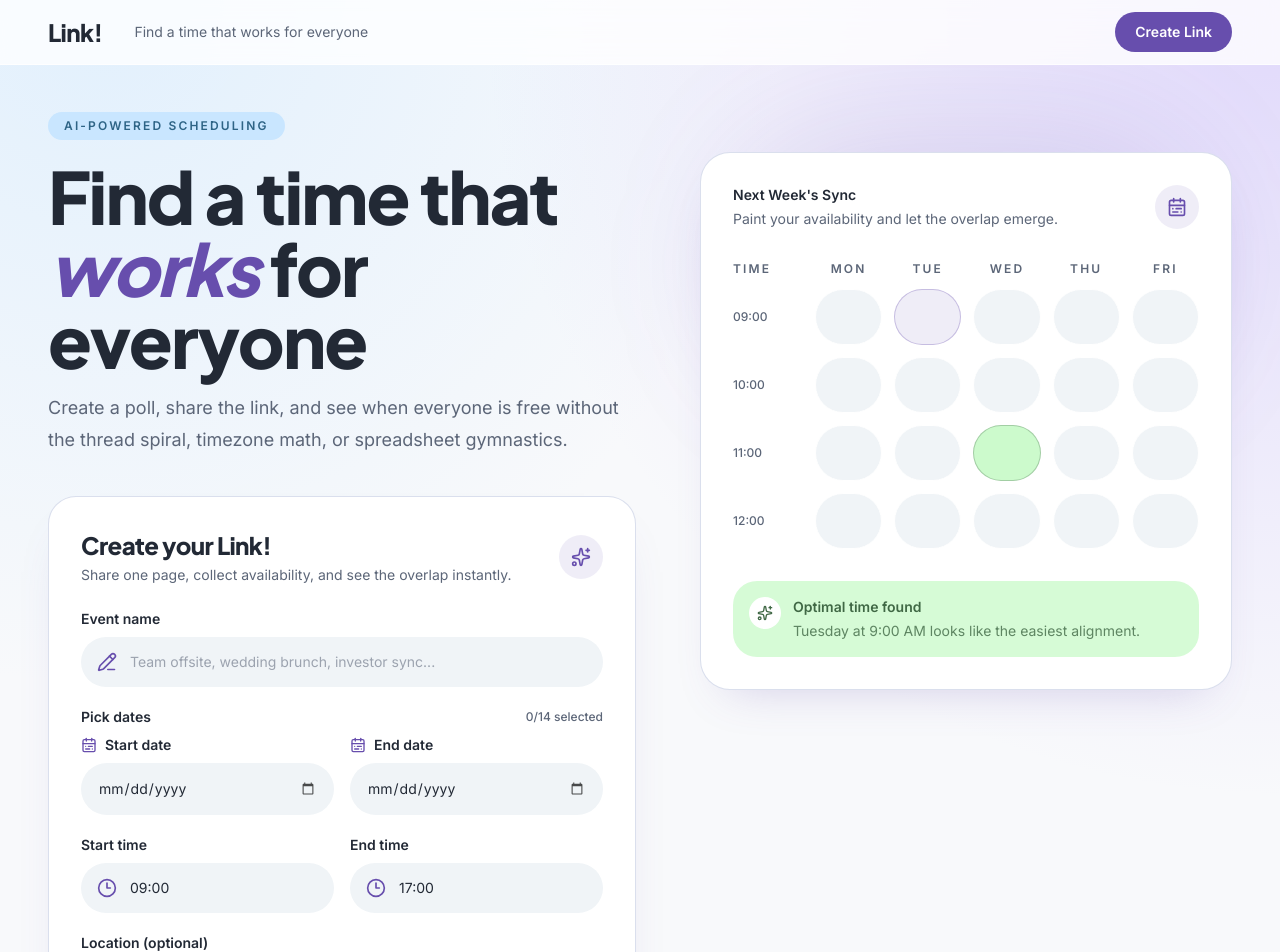
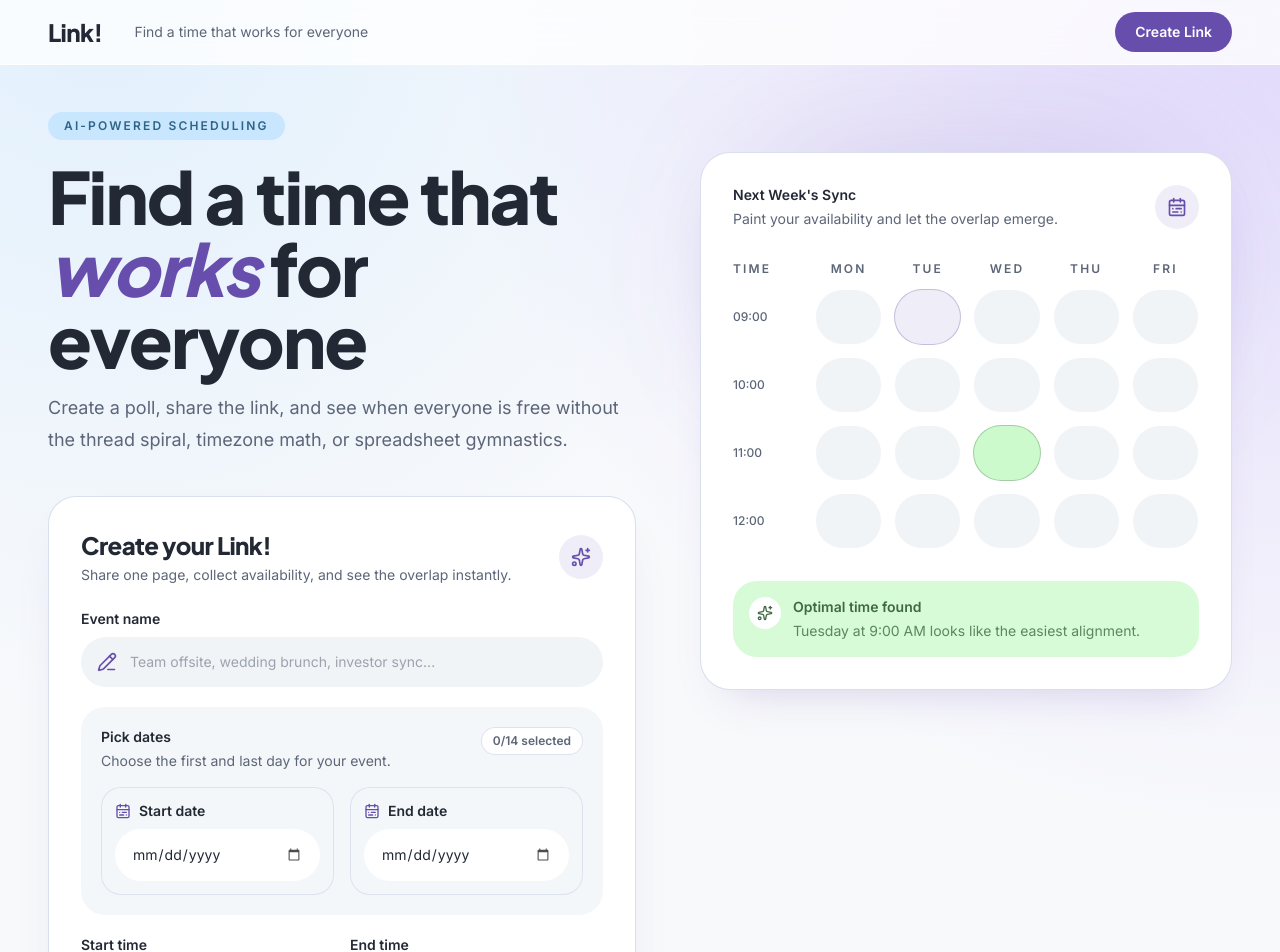
Before and after one commit to nnalhcaL/link-, a Next.js app in the folder link/: page / in a window 1280 px wide. Shown: the top 952 px of the page. Built offline with nearby package versions, Linux system fonts and the light colour scheme.

Commit message:
fixed swupaeblity

```diff
--- a/link/src/components/AvailabilityGrid.tsx
+++ b/link/src/components/AvailabilityGrid.tsx
@@ -36,7 +36,7 @@ export default function AvailabilityGrid({
   const lastPaintedSlotRef = useRef<string | null>(null);
   const timeRows = generateTimeRows(event.timeRangeStart, event.timeRangeEnd);
   const initialSignature = initialAvailability.join('|');
-  const gridMinWidth = Math.max(320, 72 + event.dates.length * 92);
+  const gridMinWidth = Math.max(320, 60 + event.dates.length * 88);
 
   useEffect(() => {
     setSelectedSlots(new Set(initialAvailability));
@@ -299,7 +299,7 @@ export default function AvailabilityGrid({
         </div>
       </div>
 
-      <div className="panel-border rounded-[24px] bg-white p-3 shadow-soft sm:rounded-[32px] sm:p-6">
+      <div className="panel-border rounded-[24px] bg-white p-3 pb-5 shadow-soft sm:rounded-[32px] sm:p-6">
         <div className="relative">
           <div
             className={cn(
@@ -307,18 +307,18 @@ export default function AvailabilityGrid({
               participantName ? '' : 'pointer-events-none opacity-45',
             )}
           >
-            <div className="grid-scroll overflow-x-auto pb-1">
-              <div className="slot-grid pr-2 sm:pr-4" onPointerMove={handlePointerMove} style={{minWidth: `${gridMinWidth}px`}}>
+            <div className="grid-scroll overflow-x-auto px-1 pb-4 pt-2 sm:px-0 sm:pb-1 sm:pt-0">
+              <div className="slot-grid pr-5 sm:pr-4" onPointerMove={handlePointerMove} style={{minWidth: `${gridMinWidth}px`}}>
                 <div
-                  className="grid grid-cols-[72px_repeat(var(--date-count),minmax(92px,1fr))] gap-1.5 sm:grid-cols-[84px_repeat(var(--date-count),minmax(110px,1fr))] sm:gap-2"
+                  className="grid grid-cols-[60px_repeat(var(--date-count),minmax(88px,1fr))] gap-2 sm:grid-cols-[84px_repeat(var(--date-count),minmax(110px,1fr))] sm:gap-2"
                   style={{'--date-count': event.dates.length} as React.CSSProperties}
                 >
-                  <div className="sticky-time-cell sticky-time-cell--corner h-12 sm:h-14" />
+                  <div className="sticky-time-cell sticky-time-cell--corner h-16 sm:h-14" />
                   {event.dates.map((date) => {
                     const label = formatDateHeader(date);
 
                     return (
-                      <div className="pointer-events-none mb-1 flex flex-col items-center gap-1 text-center" key={date}>
+                      <div className="pointer-events-none mb-2 flex min-h-[64px] flex-col items-center justify-center gap-1 py-2 text-center sm:mb-1 sm:min-h-0 sm:py-0" key={date}>
                         <span className="text-[11px] font-semibold uppercase tracking-[0.18em] text-ink-soft">{label.weekday}</span>
                         <span className="font-headline text-lg font-bold tracking-tight text-ink sm:text-xl">{label.day}</span>
                       </div>
@@ -328,7 +328,7 @@ export default function AvailabilityGrid({
                   {timeRows.map((time) => (
                     <>
                       <div
-                        className="sticky-time-cell flex h-11 items-center justify-end pr-2 text-[11px] font-medium text-ink-soft sm:h-12 sm:pr-4 sm:text-xs"
+                        className="sticky-time-cell flex h-11 items-center justify-end pr-3 text-[11px] font-medium text-ink-soft sm:h-12 sm:pr-4 sm:text-xs"
                         key={`${time}-label`}
                       >
                         {formatTimeLabel(time)}
--- a/link/src/components/CreateEventForm.tsx
+++ b/link/src/components/CreateEventForm.tsx
@@ -176,13 +176,18 @@ export default function CreateEventForm() {
           {fieldErrors.title ? <p className="mt-2 text-sm text-danger">{fieldErrors.title}</p> : null}
         </label>
 
-        <div>
-          <div className="mb-2 flex items-center justify-between gap-4">
-            <span className="text-sm font-semibold text-ink">Pick dates</span>
-            <span className="text-xs font-medium text-ink-soft">{computedDates.length}/14 selected</span>
+        <div className="rounded-[24px] bg-surface-soft/75 p-4 sm:p-5">
+          <div className="flex flex-col gap-3 sm:flex-row sm:items-start sm:justify-between">
+            <div>
+              <p className="text-sm font-semibold text-ink">Pick dates</p>
+              <p className="mt-1 text-sm text-ink-soft">Choose the first and last day for your event.</p>
+            </div>
+            <span className="inline-flex w-fit items-center rounded-full bg-white px-3 py-1.5 text-xs font-semibold text-ink-soft shadow-[inset_0_0_0_1px_rgba(214,220,235,0.8)]">
+              {computedDates.length}/14 selected
+            </span>
           </div>
-          <div className="grid gap-4 lg:grid-cols-2">
-            <label className="block">
+          <div className="mt-4 grid gap-4 lg:grid-cols-2">
+            <label className="block rounded-[20px] bg-white/88 p-3.5 shadow-[inset_0_0_0_1px_rgba(214,220,235,0.75)]">
               <span className="mb-2 flex items-center gap-2 text-sm font-semibold text-ink">
                 <CalendarRange className="h-4 w-4 text-primary" />
                 Start date
@@ -190,7 +195,7 @@ export default function CreateEventForm() {
               <input
                 type="date"
                 className={cn(
-                  'date-input w-full rounded-2xl border bg-surface-soft px-4 py-3.5 text-base text-ink outline-none transition-all duration-150 sm:text-sm',
+                  'date-input w-full rounded-2xl border bg-white px-4 py-3.5 text-base text-ink outline-none transition-all duration-150 sm:text-sm',
                   fieldErrors.dates
                     ? 'border-danger'
                     : 'border-transparent focus:border-primary/30 focus:ring-2 focus:ring-primary/10',
@@ -204,7 +209,7 @@ export default function CreateEventForm() {
               />
             </label>
 
-            <label className="block">
+            <label className="block rounded-[20px] bg-white/88 p-3.5 shadow-[inset_0_0_0_1px_rgba(214,220,235,0.75)]">
               <span className="mb-2 flex items-center gap-2 text-sm font-semibold text-ink">
                 <CalendarRange className="h-4 w-4 text-primary" />
                 End date
@@ -212,7 +217,7 @@ export default function CreateEventForm() {
               <input
                 type="date"
                 className={cn(
-                  'date-input w-full rounded-2xl border bg-surface-soft px-4 py-3.5 text-base text-ink outline-none transition-all duration-150 sm:text-sm',
+                  'date-input w-full rounded-2xl border bg-white px-4 py-3.5 text-base text-ink outline-none transition-all duration-150 sm:text-sm',
                   fieldErrors.dates
                     ? 'border-danger'
                     : 'border-transparent focus:border-primary/30 focus:ring-2 focus:ring-primary/10',
```
